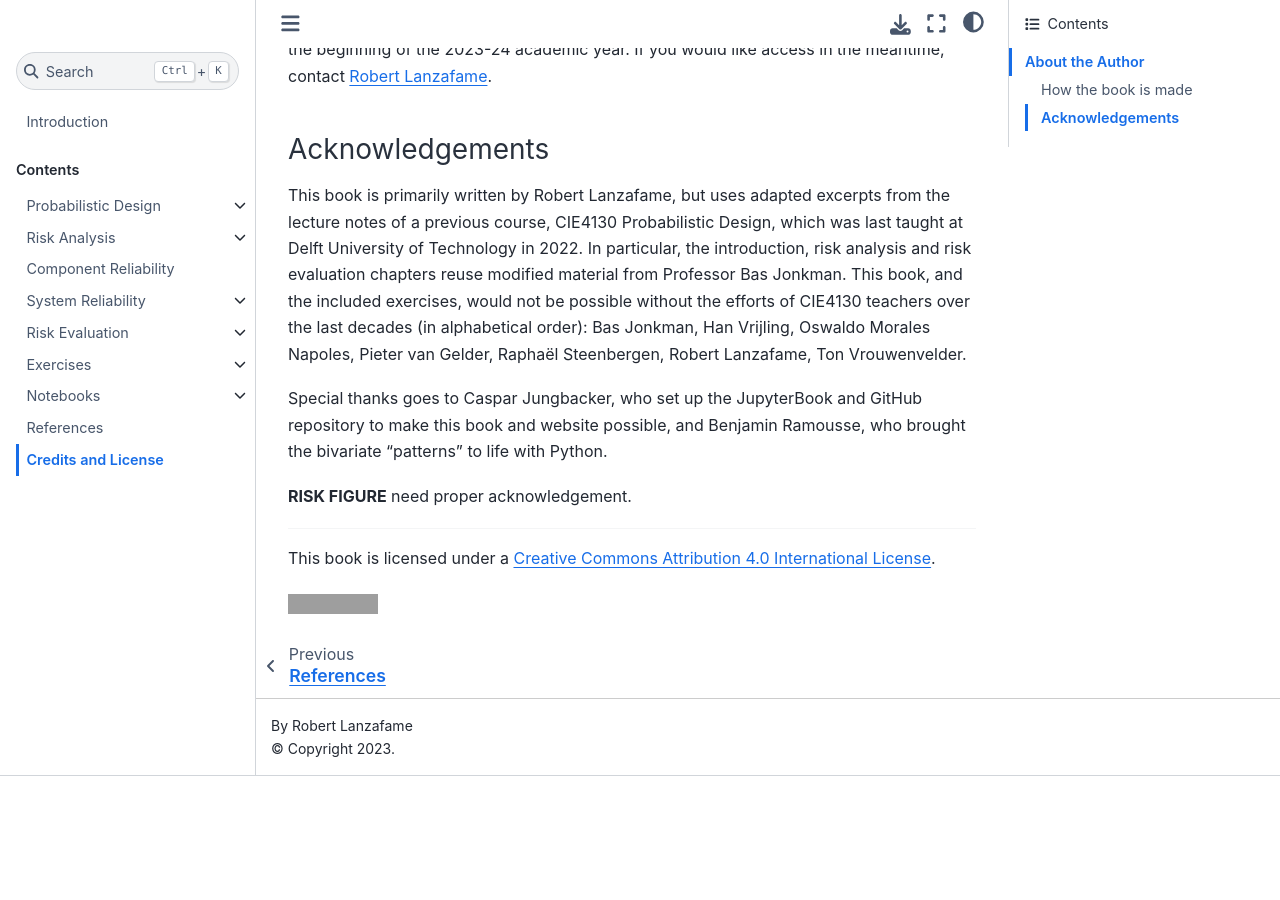
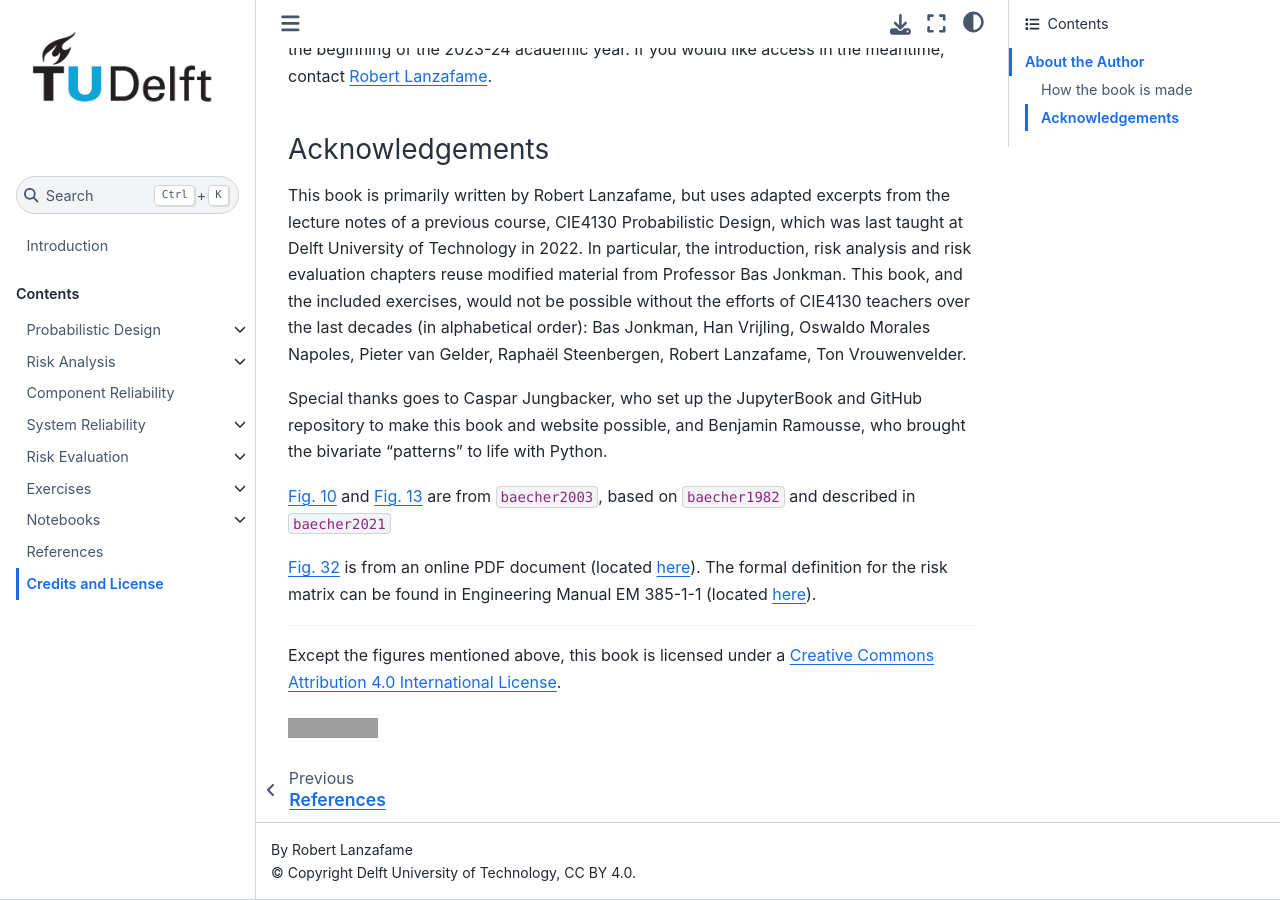
Before and after one commit to prob-design/risk-reliability, a Jupyter Book: the page built from book/credits.md, in a window 1280 px wide and 900 px high, scrolled down 520 px. Built offline with Jupyter Book 1.0.4 settings and Sphinx 7.4.7 and the Sphinx Book theme 1.1.4, drawn with Linux system fonts in a browser that asks for light colours; cross-references to code outside the pages are shown as plain code; before the commit the page ends 1296 px from its top, so only the background shows below that; grey boxes are pictures that could not be loaded.

Commit message:
risk matrix and curve credits

```diff
--- a/book/_config.yml
+++ b/book/_config.yml
@@ -1,6 +1,7 @@
-title: Risk and Reliability
+title: Risk and Reliability for Engineers
 author: Robert Lanzafame
 logo: images/TUDelft_logo_rgb.png
+copyright: Delft University of Technology, CC BY 4.0
 
 # START DRAFT
 html:
--- a/book/credits.md
+++ b/book/credits.md
@@ -20,10 +20,14 @@
 
 Special thanks goes to Caspar Jungbacker, who set up the JupyterBook and GitHub repository to make this book and website possible, and Benjamin Ramousse, who brought the bivariate "patterns" to life with Python.
 
-**RISK FIGURE** need proper acknowledgement.
+
+
+{numref}`risk-curve-baecher` and {numref}`risk-curve-baecher-2` are from {cite:t}`baecher2003`, based on {cite:t}`baecher1982` and described in {cite:t}`baecher2021`
+
+{numref}`risk_matrix` is from an online PDF document (located [here](https://home.army.mil/lee/application/files/7815/3809/1878/Tables.pdf)). The formal definition for the risk matrix can be found in Engineering Manual EM 385-1-1 (located [here](https://www.publications.usace.army.mil/portals/76/publications/engineermanuals/em_385-1-1.pdf)).
 
 ---
 
-This book is licensed under a <a rel="license" href="http://creativecommons.org/licenses/by/4.0/">Creative Commons Attribution 4.0 International License</a>.
+Except the figures mentioned above, this book is licensed under a <a rel="license" href="http://creativecommons.org/licenses/by/4.0/">Creative Commons Attribution 4.0 International License</a>.
 
 <a rel="license" href="http://creativecommons.org/licenses/by/4.0/"><img alt="Creative Commons License" style="border-width:0" src="https://i.creativecommons.org/l/by/4.0/88x31.png"/></a>
```
Also changed, not shown: book/risk-evaluation/safety-standards.md (+4 -0 lines).
